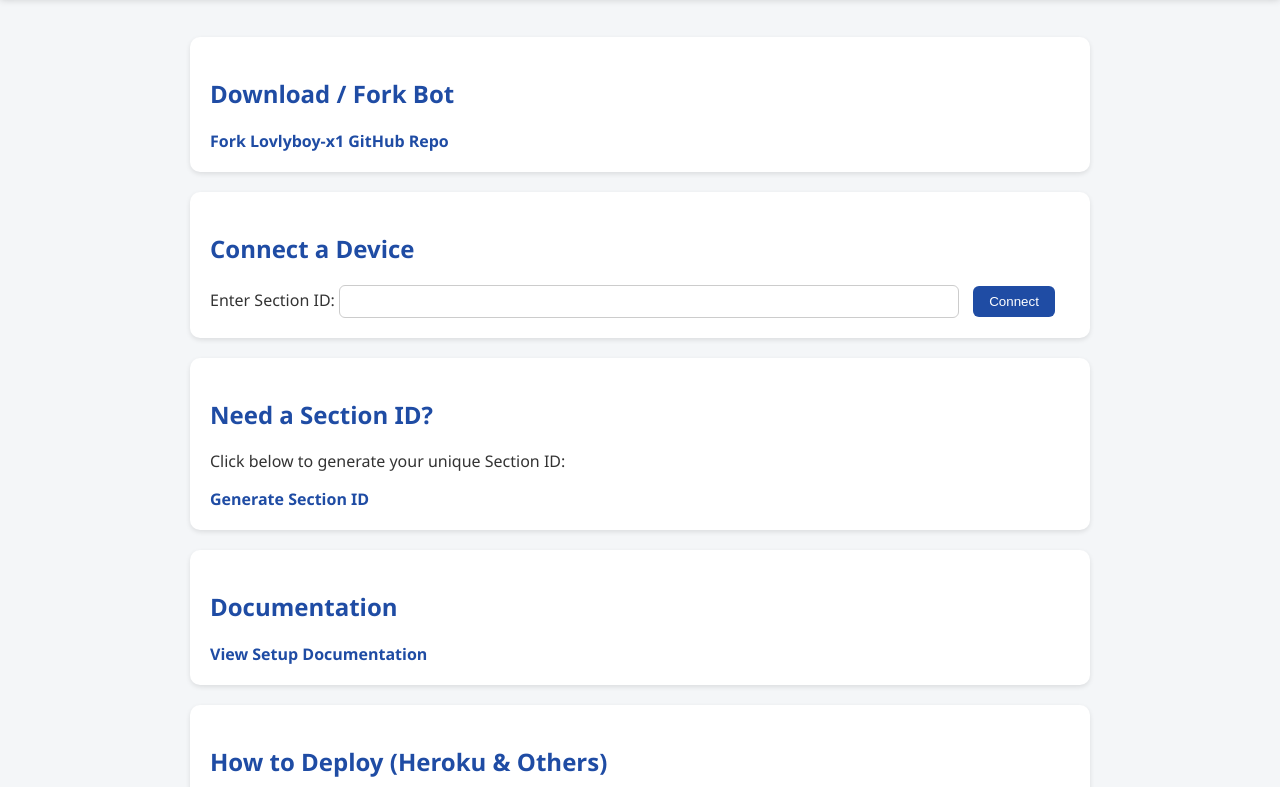
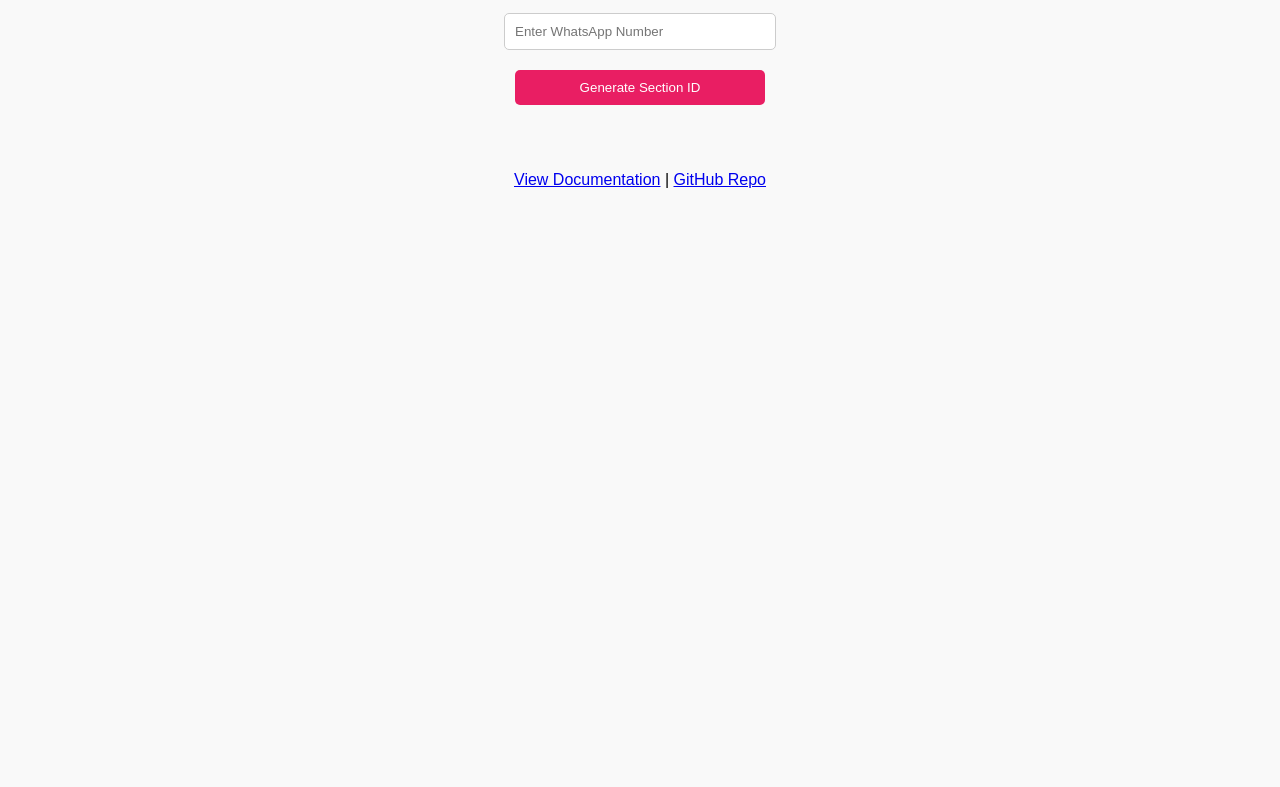
Before and after one commit to Samin123123/Lovlyboy-x1, a website: page index.html in a window 1280 px wide. Shown: the part 135-922 px from the top of the page. After the commit the page ends 800 px from the top, so only its background shows below. Drawn offline with Linux system fonts and the light colour scheme.

Commit message:
Update index.html

```diff
--- a/index.html
+++ b/index.html
@@ -2,59 +2,50 @@
 <html lang="en">
 <head>
   <meta charset="UTF-8">
-  <meta name="viewport" content="width=device-width, initial-scale=1.0">
   <title>Lovlyboy-x1 Panel</title>
-  <link rel="stylesheet" href="style.css">
+  <script src="panel.js" defer></script>
+  <style>
+    body {
+      font-family: Arial, sans-serif;
+      background: #f9f9f9;
+      text-align: center;
+      padding: 50px;
+    }
+    h1 {
+      color: #e91e63;
+    }
+    input, button {
+      padding: 10px;
+      margin: 10px;
+      width: 250px;
+      border-radius: 5px;
+      border: 1px solid #ccc;
+    }
+    #sectionResult {
+      margin-top: 20px;
+      color: green;
+      font-weight: bold;
+    }
+    .btn {
+      background: #e91e63;
+      color: white;
+      border: none;
+      cursor: pointer;
+    }
+    .btn:hover {
+      background: #d81b60;
+    }
+  </style>
 </head>
 <body>
-  <header>
-    <h1>Lovlyboy-x1 Bot Control Panel</h1>
-    <p>Owner: সামিন | WhatsApp: +91 92421 72553</p>
-  </header>
+  <h1>Welcome to Lovlyboy-x1 Panel</h1>
 
-  <main>
-    <section id="download">
-      <h2>Download / Fork Bot</h2>
-      <a href="https://github.com/Samin123123/Lovlyboy-x1" target="_blank">Fork Lovlyboy-x1 GitHub Repo</a>
-    </section>
+  <input type="text" id="whatsappNumber" placeholder="Enter WhatsApp Number"><br>
+  <button class="btn" onclick="generateSectionID()">Generate Section ID</button>
 
-    <section id="section-connect">
-      <h2>Connect a Device</h2>
-      <form id="sectionForm">
-        <label for="sectionId">Enter Section ID:</label>
-        <input type="text" id="sectionId" name="sectionId" required>
-        <button type="submit">Connect</button>
-      </form>
-    </section>
+  <div id="sectionResult"></div>
 
-    <!-- ✅ New Section ID Generator Link -->
-    <section id="section-id-generator">
-      <h2>Need a Section ID?</h2>
-      <p>Click below to generate your unique Section ID:</p>
-      <a href="section-id.html" target="_blank">Generate Section ID</a>
-    </section>
-
-    <section id="documentation">
-      <h2>Documentation</h2>
-      <a href="docs.html" target="_blank">View Setup Documentation</a>
-    </section>
-
-    <section id="deployment">
-      <h2>How to Deploy (Heroku & Others)</h2>
-      <p><a href="https://heroku.com" target="_blank">Deploy on Heroku</a></p>
-      <p><a href="https://replit.com" target="_blank">Deploy on Replit</a></p>
-    </section>
-
-    <section id="panel">
-      <h2>Panel Access</h2>
-      <a href="panel.html">Open Full Panel</a>
-    </section>
-  </main>
-
-  <footer>
-    <p>&copy; 2025 Lovlyboy-x1 | All Rights Reserved</p>
-  </footer>
-
-  <script src="panel.js"></script>
+  <br><br>
+  <a href="docs.html">View Documentation</a> | <a href="https://github.com/Samin123123/Lovlyboy-x1" target="_blank">GitHub Repo</a>
 </body>
 </html>
```
